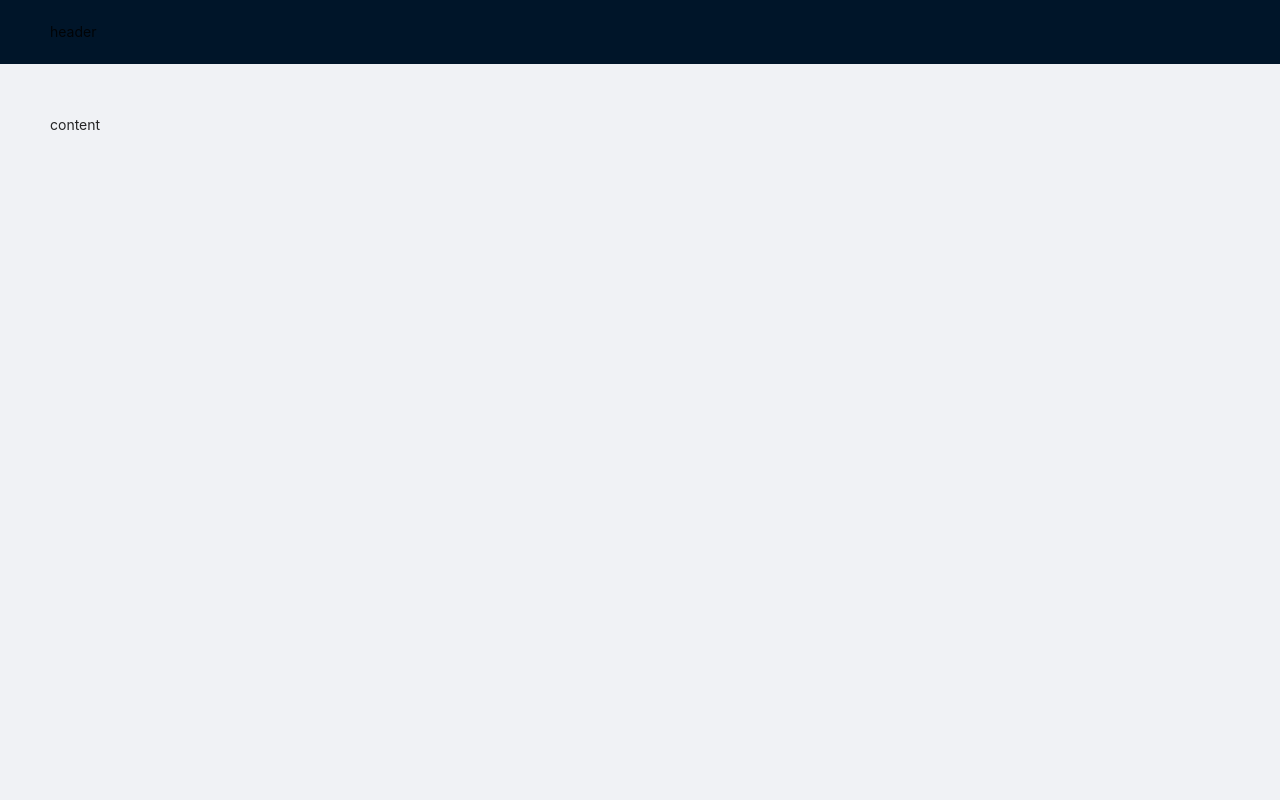
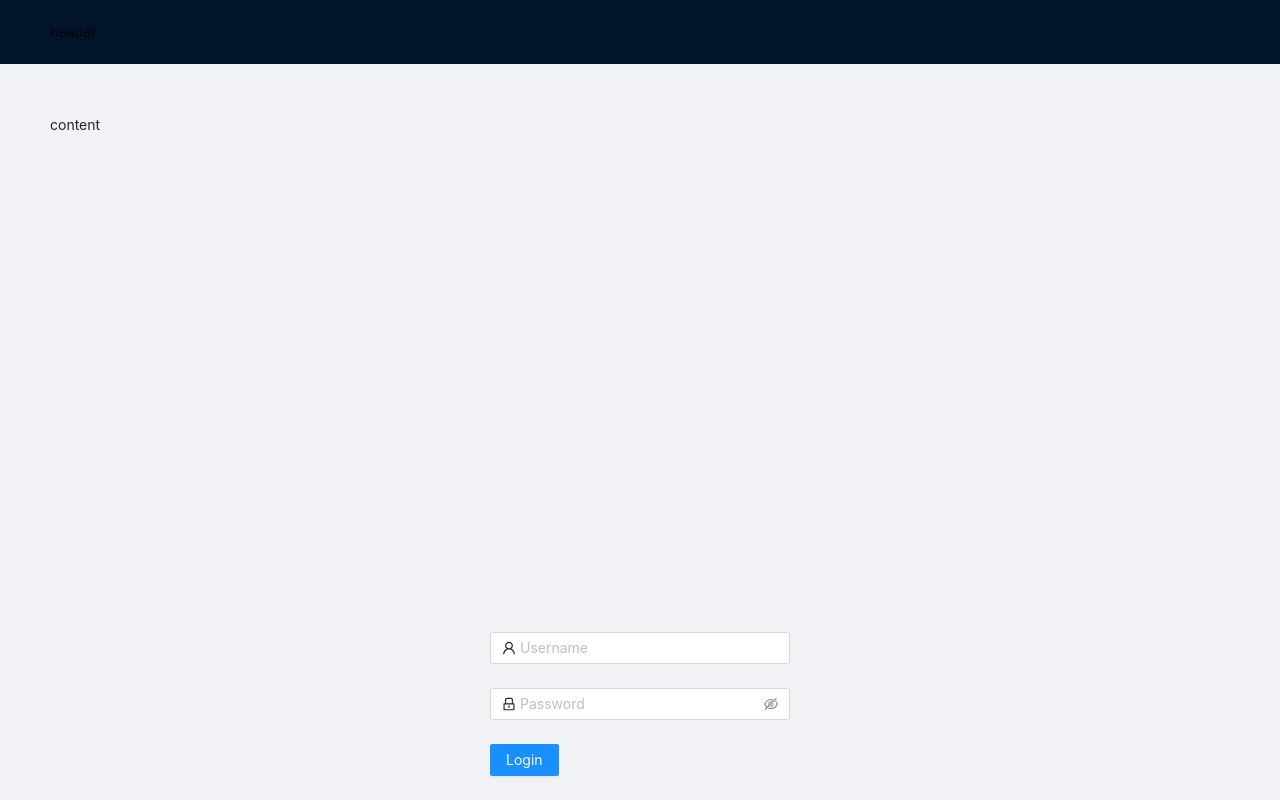
Before and after one commit to geliyangVU/FoodOrderingSystemFrontend, a React (Create React App) app: page / in a window 1280 px wide. Built offline with nearby package versions, Linux system fonts and the light colour scheme.

Commit message:
Import LoginForm to App

```diff
--- a/src/App.js
+++ b/src/App.js
@@ -1,5 +1,6 @@
 import logo from './logo.svg';
 import { Layout } from "antd";
+import LoginForm from "./components/LoginForm"
 const { Header, Content } = Layout;
 
 function App() {
@@ -15,6 +16,7 @@ function App() {
       >
         content
       </Content>
+      <LoginForm></LoginForm>
     </Layout>
   );
 }
```
